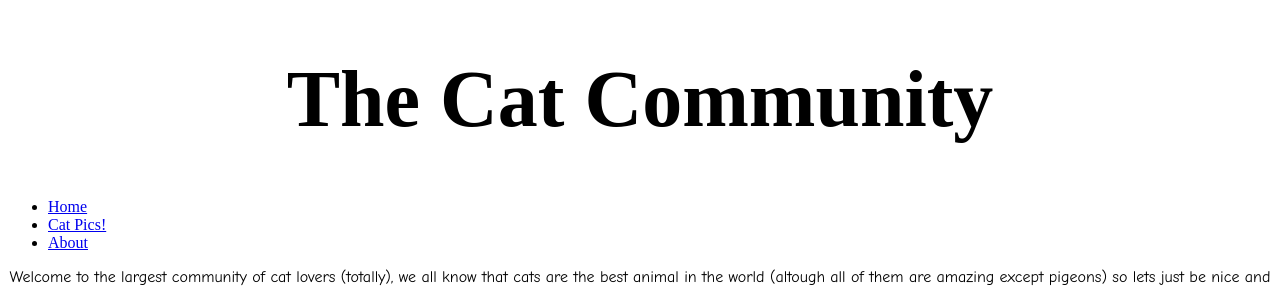
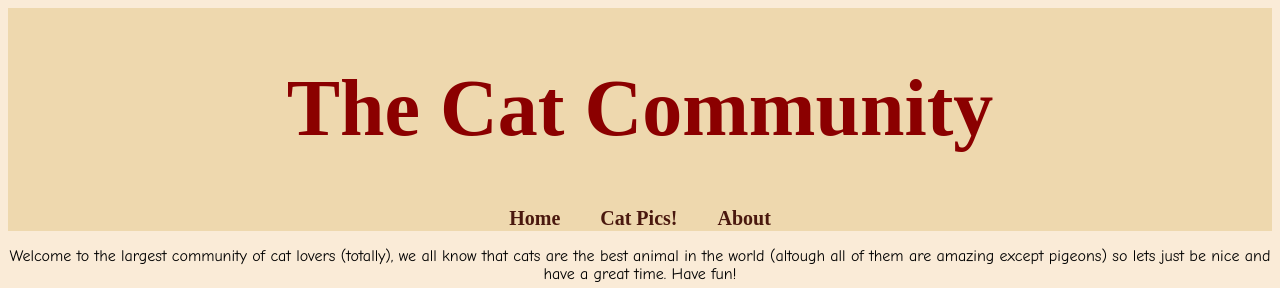
Before and after one commit to potatofryerdude/catwebsite, a plain HTML site: page home.html in a window 1280 px wide. Shown: the top 288 px of the page. Drawn offline with Linux system fonts and the light colour scheme; a script that the page names is missing.

Commit message:
Update main.css

```diff
--- a/main.css
+++ b/main.css
@@ -1,5 +1,7 @@
 .main {
     font-family: papyrus;
+    color: #8B0000;
+    margin: 1;
 }
 
 .intro {
@@ -18,7 +20,14 @@ img[class*='intro'] {
     height: 391px;
 }
 
-.light-theme {
+img[class*='about'] {
+    display: block;
+    margin-left: auto;
+    margin-right: auto;
+    height: 500px;
+}
+
+.theme {
     color: #000000;
     background: #faebd7;
     }
@@ -58,3 +67,27 @@ img[class*='intro'] {
     height: auto;
     width: 500px;
 }
+
+header {
+    background-color: #eed8aefa;
+    padding: 1px;
+}
+
+nav ul {
+    list-style: none;
+    display: flex;
+    justify-content: center;
+    padding: 0;
+    margin: 0;
+  }
+
+nav ul li {
+    margin: 0 20px;
+  }
+
+nav ul li a {
+    text-decoration: none;
+    color: #4a180e;
+    font-weight: bold;
+    font-size: 20px;
+  }
```
